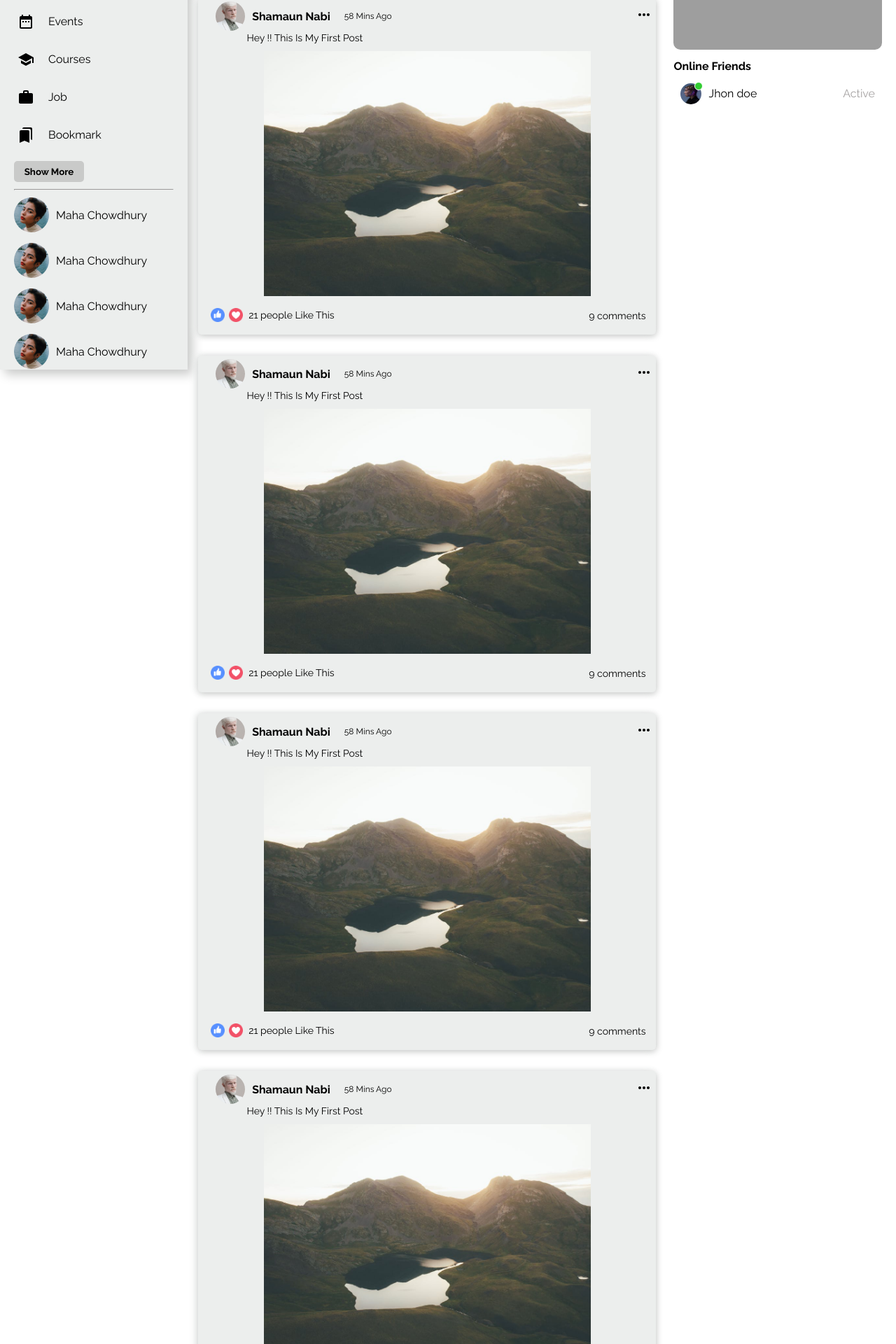
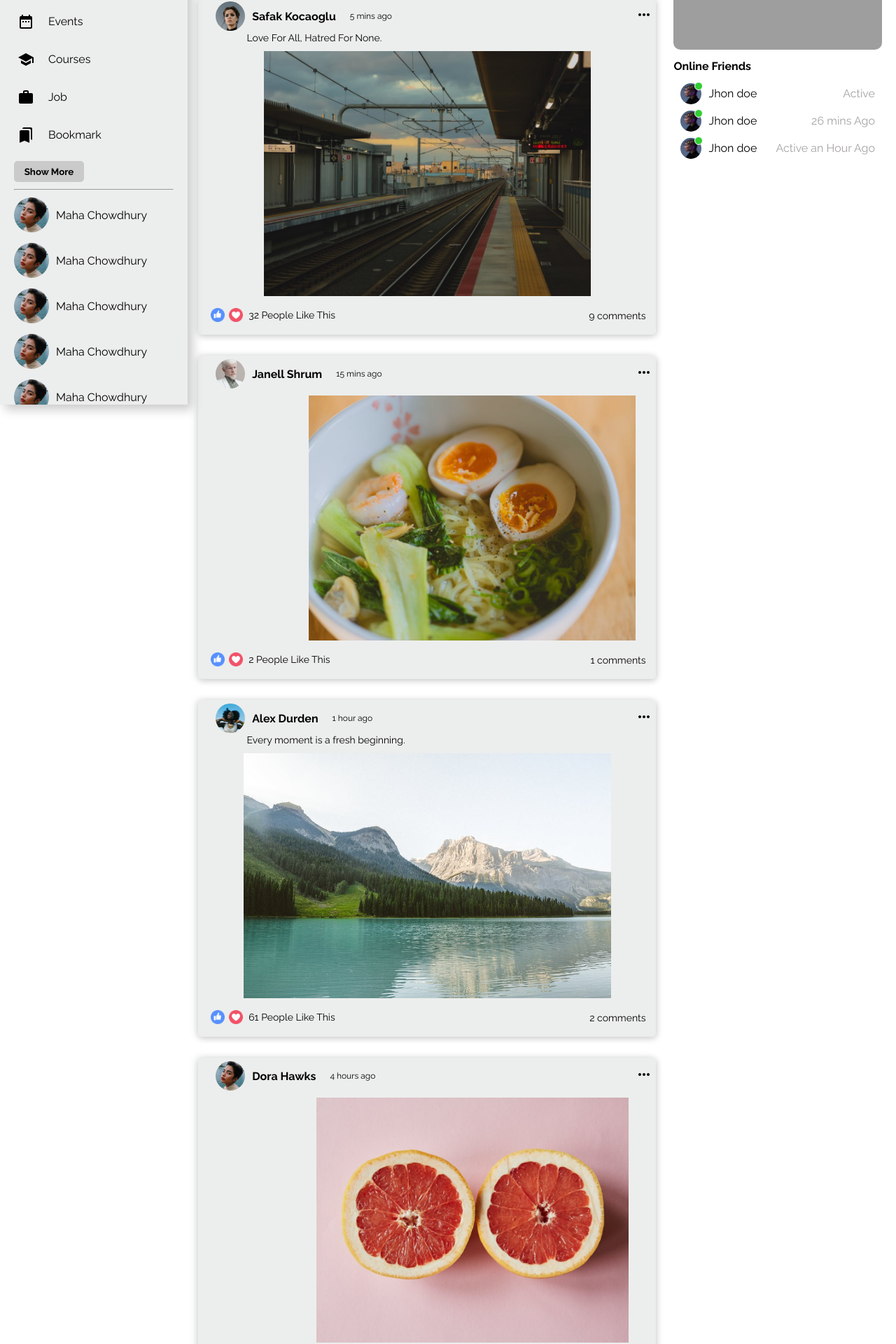
Before and after one commit to Shamaun-Nabi/socialapp-react-dev, a React (Create React App) app: page / in a window 1280 px wide. Shown: the part 272-2192 px from the top of the page at 70% size. Built offline with nearby package versions, Linux system fonts and the light colour scheme; grey boxes are pictures that could not be loaded.

Commit message:
right and leftbar scroll fixed

```diff
--- a/src/components/LeftBar/LeftBar.css
+++ b/src/components/LeftBar/LeftBar.css
@@ -1,13 +1,14 @@
 .leftBar {
   flex: 3;
   /* background-color: rgb(228, 252, 13); */
-  height: calc(100vh - 50px);
+  /* height: calc(100vh - 50px); */
   /* border-radius: 0px; */
   background: #eceeed;
-  box-shadow: 7px 7px 14px #c9cac9, -7px -7px 14px #ebeeed;
+  box-shadow: 7px 7px 14px #c9cac9, -7px 0px 1px #ebeeed;
   overflow-y: scroll;
-  /* position: relative; */
-  /* height:100vmax; */
+  position: sticky;
+  top: 0px;
+  height:100vh;
 }
 .sidebarListItem {
   display: flex;
--- a/src/components/Post/Post.jsx
+++ b/src/components/Post/Post.jsx
@@ -1,8 +1,13 @@
 import React from "react";
 import "./Post.css";
 import MoreHorizIcon from "@mui/icons-material/MoreHoriz";
+import { Users } from "../../dummyData";
 
-export default function Post() {
+export default function Post(props) {
+  const { date, desc, photo, like, comment } = props.onePost;
+  // const user = Users.filter((u) => u.id === 1);
+  // console.log(user);
+  // console.log(props);
   return (
     <div className="singlePost">
       <div className="singlePostWrapper">
@@ -10,30 +15,32 @@ export default function Post() {
           <div className="postLeftTop">
             <img
               className="profileWithPost"
-              src="/assets/person/2.jpeg"
+              src={
+                Users.filter((u) => u.id === props.onePost.userId)[0].profilePicture
+              }
               alt="Your profile"
             />
-            <span className="profileNameText">Shamaun Nabi</span>
-            <span className="displayTime">58 Mins Ago</span>
+            <span className="profileNameText">
+              {Users.filter((u) => u.id === props.onePost.userId)[0].username}
+            </span>
+            <span className="displayTime">{date}</span>
           </div>
           <div className="postRightTop">
             <MoreHorizIcon className="moreIcon" />
           </div>
         </div>
         <div className="singlePostCenter">
-          <span className="sharePostText"> Hey !! This Is My First Post</span>
-          <img className="postImage" src="/assets/post/8.jpeg" alt="" />
+          <span className="sharePostText">{desc}</span>
+          <img className="postImage" src={photo} alt="" />
         </div>
         <div className="singlePostBottom">
           <div className="bottomLeft">
             <img className="likeIcon" src="assets/like.png" alt="" srcset="" />
-            <img  className="likeIcon"src="assets/heart.png" alt="" srcset="" />
-            <span className="likeText">21 people Like This</span>
+            <img className="likeIcon" src="assets/heart.png" alt="" srcset="" />
+            <span className="likeText">{like} People Like This</span>
           </div>
           <div className="bottomRight">
-            <span className="commentText">
-              9 comments
-            </span>
+            <span className="commentText">{comment} comments</span>
           </div>
         </div>
       </div>
--- a/src/components/PostFeeds/PostFeeds.jsx
+++ b/src/components/PostFeeds/PostFeeds.jsx
@@ -2,17 +2,17 @@ import React from "react";
 import Post from "../Post/Post";
 import Share from "../Share/Share";
 import "./PostFeeds.css";
+import { Posts } from "../../dummyData";
 
 export default function PostFeeds() {
+  // console.log(Posts);
   return (
     <div className="postFeeds">
       <div className="postWrapper">
         <Share />
-        <Post />
-        <Post />
-        <Post />
-        <Post />
-        <Post />
+        {Posts.map((post) => (
+          <Post key={post.id} onePost={post} />
+        ))}
       </div>
     </div>
   );
--- a/src/components/RightBar/RightBar.css
+++ b/src/components/RightBar/RightBar.css
@@ -1,9 +1,13 @@
 .rightBar {
   flex: 4;
+  position: sticky;
+  overflow-y: scroll;
+  top: 0px;
+  height:100vh;
   /* background-color: rgb(42, 167, 58); */
 }
 
-.rightBarWrapper{
+.rightBarWrapper {
   padding: 20px 20px 0 0;
   margin-left: 40px;
 }
@@ -11,60 +15,59 @@
   height: 40px;
   width: 40px;
 }
-.birthdayContainer{
-  display:flex;
+.birthdayContainer {
+  display: flex;
   align-items: center;
 }
 
-.birthdayText{
+.birthdayText {
   margin-left: 10px;
 }
-.adImage{
-  object-fit:cover;
+.adImage {
+  object-fit: cover;
   width: 100%;
-  border-radius:10px;
-  margin:10px 10px 0 0;
+  border-radius: 10px;
+  margin: 10px 10px 0 0;
 }
-.friendImageRightbar{
-  width:30px;
+.friendImageRightbar {
+  width: 30px;
   height: 30px;
-  border-radius:50%;
+  border-radius: 50%;
 }
-.friendImageContainer{
+.friendImageContainer {
   display: flex;
   align-items: center;
   /* position: relative; */
   justify-content: space-between;
 }
 
-.friendlist{
+.friendlist {
   list-style: none;
   padding: 10px;
-
 }
 
-.imageContainer{
+.imageContainer {
   display: flex;
   align-items: center;
   position: relative;
 }
-.onlineFriendTitle{
+.onlineFriendTitle {
   margin-top: 10px;
 }
-.rightBarFriendName{
+.rightBarFriendName {
   margin: 10px;
 }
-.onlineIcon{
-  width:10px;
-  height:10px;
-  background:limegreen;
-  border-radius:50%;
+.onlineIcon {
+  width: 10px;
+  height: 10px;
+  background: limegreen;
+  border-radius: 50%;
   position: absolute;
-  margin-left:20px;
+  margin-left: 20px;
   /* margin-top: 100px; */
-  top:3px;
+  top: 3px;
   border: 1px solid white;
 }
-.activestatus{
-  color:rgb(165, 162, 162);
+.activestatus {
+  color: rgb(165, 162, 162);
 }
--- a/src/components/RightBar/RightBar.jsx
+++ b/src/components/RightBar/RightBar.jsx
@@ -30,6 +30,30 @@ export default function RightBar() {
              </div>
             </div>
           </li>
+          <li className="friendName">
+            <div className="friendImageContainer">
+             <div className="imageContainer">
+             <img className="friendImageRightbar" src="assets/person/6.jpeg" alt="pic" />
+              <span className="rightBarFriendName">Jhon doe</span>
+              <span className="onlineIcon"></span>
+             </div>
+             <div className="activestatus">
+               <span>26 mins Ago </span>
+             </div>
+            </div>
+          </li>
+          <li className="friendName">
+            <div className="friendImageContainer">
+             <div className="imageContainer">
+             <img className="friendImageRightbar" src="assets/person/6.jpeg" alt="pic" />
+              <span className="rightBarFriendName">Jhon doe</span>
+              <span className="onlineIcon"></span>
+             </div>
+             <div className="activestatus">
+               <span>Active an Hour Ago</span>
+             </div>
+            </div>
+          </li>
         </ul>
       </div>
     </div>
--- /dev/null
+++ b/src/dummyData.js
@@ -0,0 +1,139 @@
+export const Users = [
+  {
+    id: 1,
+    profilePicture: "assets/person/1.jpeg",
+    username: "Safak Kocaoglu",
+  },
+  {
+    id: 2,
+    profilePicture: "assets/person/2.jpeg",
+    username: "Janell Shrum",
+  },
+  {
+    id: 3,
+    profilePicture: "assets/person/3.jpeg",
+    username: "Alex Durden",
+  },
+  {
+    id: 4,
+    profilePicture: "assets/person/4.jpeg",
+    username: "Dora Hawks",
+  },
+  {
+    id: 5,
+    profilePicture: "assets/person/5.jpeg",
+    username: "Thomas Holden",
+  },
+  {
+    id: 6,
+    profilePicture: "assets/person/6.jpeg",
+    username: "Shirley Beauchamp",
+  },
+  {
+    id: 7,
+    profilePicture: "assets/person/7.jpeg",
+    username: "Travis Bennett",
+  },
+  {
+    id: 8,
+    profilePicture: "assets/person/8.jpeg",
+    username: "Kristen Thomas",
+  },
+  {
+    id: 9,
+    profilePicture: "assets/person/9.jpeg",
+    username: "Gary Duty",
+  },
+  {
+    id: 10,
+    profilePicture: "assets/person/10.jpeg",
+    username: "Safak Kocaoglu",
+  },
+];
+
+export const Posts = [
+  {
+    id: 1,
+    desc: "Love For All, Hatred For None.",
+    photo: "assets/post/1.jpeg",
+    date: "5 mins ago",
+    userId: 1,
+    like: 32,
+    comment: 9,
+  },
+  {
+    id: 2,
+    photo: "assets/post/2.jpeg",
+    date: "15 mins ago",
+    userId: 2,
+    like: 2,
+    comment: 1,
+  },
+  {
+    id: 3,
+    desc: "Every moment is a fresh beginning.",
+    photo: "assets/post/3.jpeg",
+    date: "1 hour ago",
+    userId: 3,
+    like: 61,
+    comment: 2,
+  },
+  {
+    id: 4,
+    photo: "assets/post/4.jpeg",
+    date: "4 hours ago",
+    userId: 4,
+    like: 7,
+    comment: 3,
+  },
+  {
+    id: 5,
+    photo: "assets/post/5.jpeg",
+    date: "5 hours ago",
+    userId: 5,
+    like: 23,
+    comment: 5,
+  },
+  {
+    id: 6,
+    photo: "assets/post/6.jpeg",
+    date: "1 day ago",
+    userId: 6,
+    like: 44,
+    comment: 6,
+  },
+  {
+    id: 7,
+    desc: "Never regret anything that made you smile.",
+    photo: "assets/post/7.jpeg",
+    date: "2 days ago",
+    userId: 7,
+    like: 52,
+    comment: 3,
+  },
+  {
+    id: 8,
+    photo: "assets/post/8.jpeg",
+    date: "3 days ago",
+    userId: 8,
+    like: 15,
+    comment: 1,
+  },
+  {
+    id: 9,
+    desc: "Change the world by being yourself.",
+    photo: "assets/post/9.jpeg",
+    date: "5 days ago",
+    userId: 9,
+    like: 11,
+    comment: 2,
+  },
+  {
+    id: 10,
+    photo: "assets/post/10.jpeg",
+    date: "1 week ago",
+    userId: 10,
+    like: 104,
+    comment: 12,
+  },
+];
```
